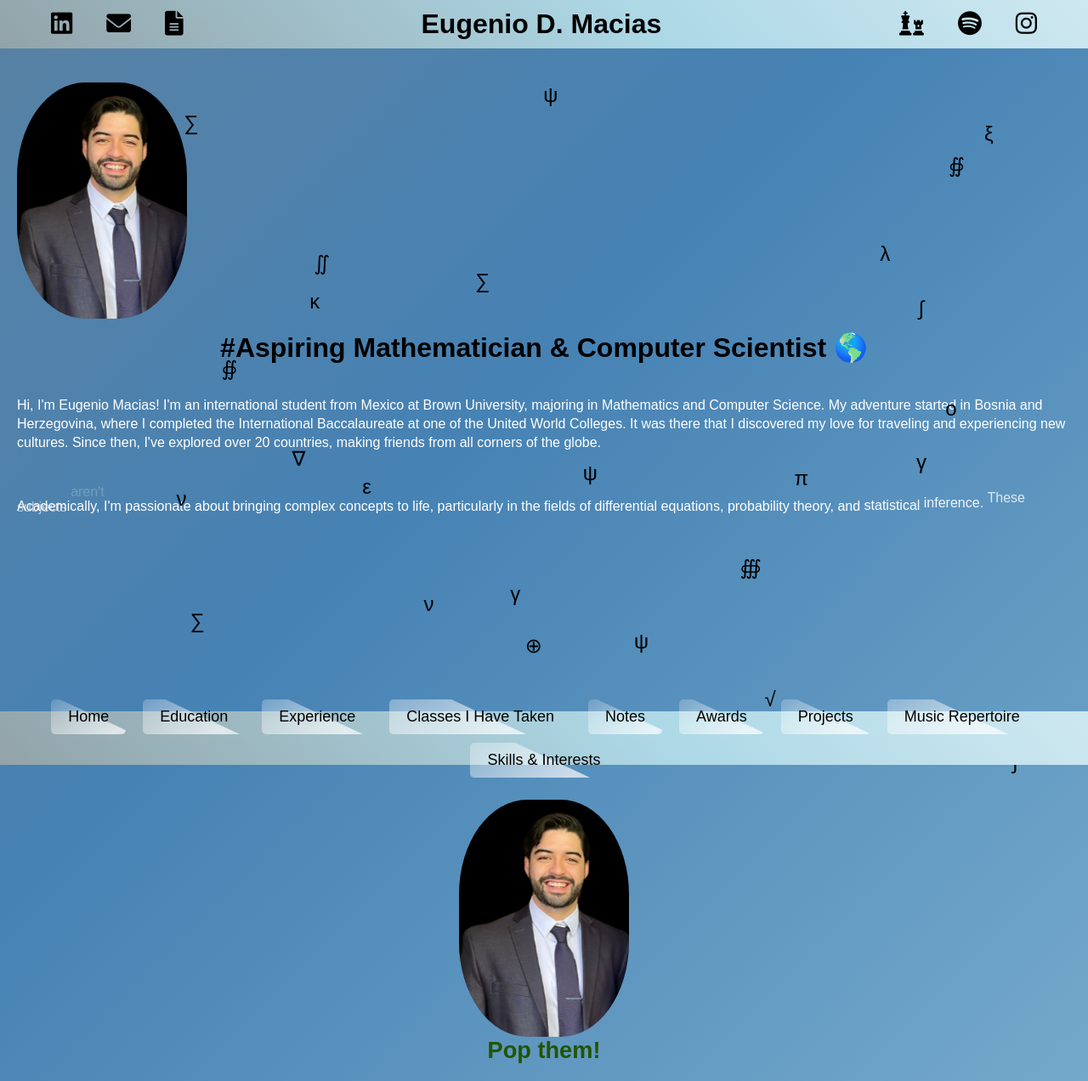
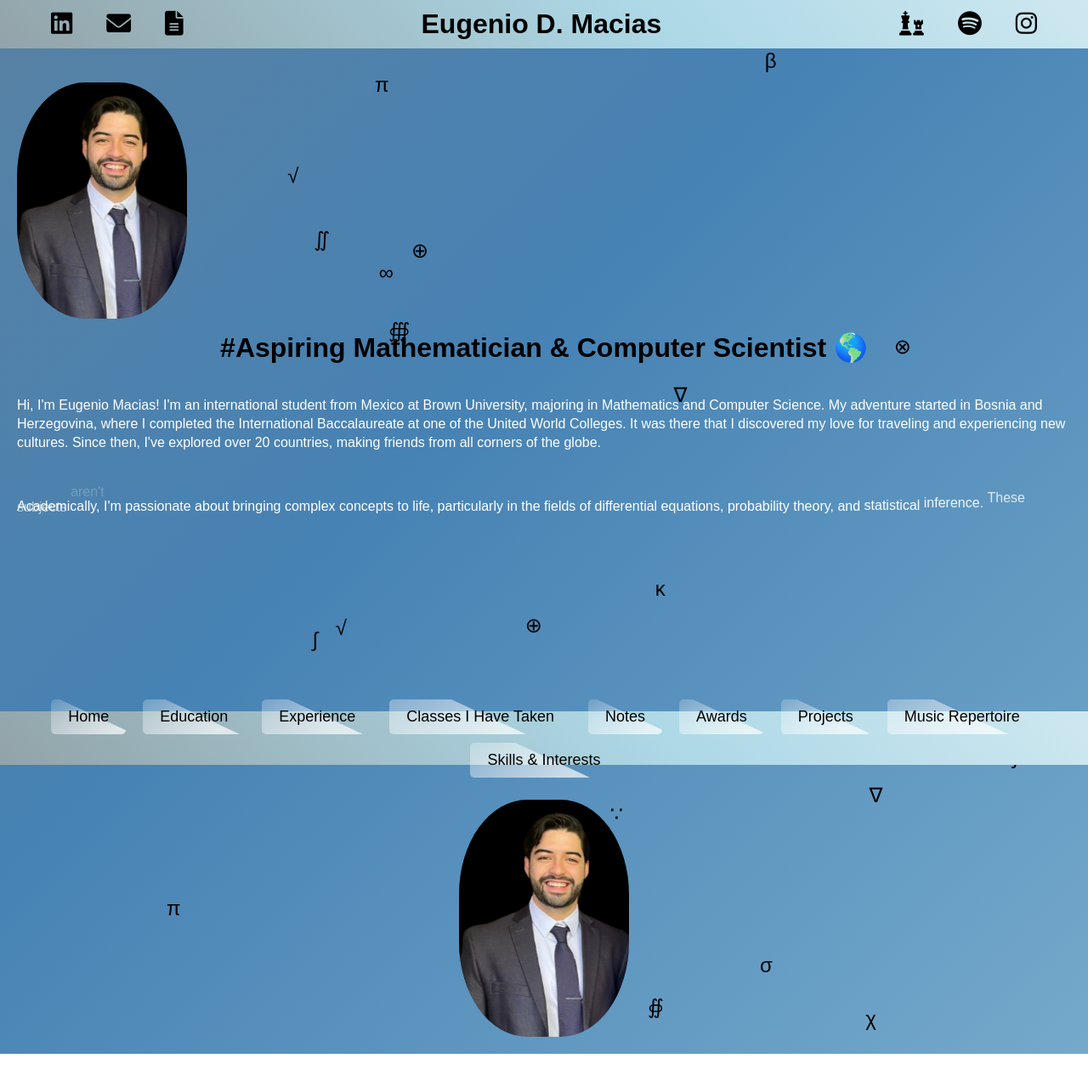
Before and after one commit to xXElGenio0203Xx/eugenio-macias.github.io, a Jekyll site: the page built from index.md, in a window 1280 px wide. Shown: the whole page at 85% size. Built offline with Jekyll 4.4.1, drawn with Linux system fonts in a browser that asks for light colours; some web fonts are replaced; after the commit the page ends 1240 px from its top, so only the background shows below that; part of the change alters nothing that is shown.

Commit message:
Update default.html

```diff
--- a/_layouts/default.html
+++ b/_layouts/default.html
@@ -9,6 +9,7 @@
   <script src="https://cdnjs.cloudflare.com/ajax/libs/jquery/3.6.0/jquery.min.js"></script>
 </head>
 <body>
+  <div id="page-transition" class="page-transition"></div>
   <header>
     <div class="header-links-left">
       <a href="https://www.linkedin.com/in/eugenio-macias/" target="_blank" title="LinkedIn"><i class="fab fa-linkedin"></i></a>
@@ -26,9 +27,6 @@
     {{ content }}
     {% if page.title == "Home" %}
     <img src="/assets/images/gportfolio_profile_picture.png" alt="Profile Picture" class="profile-pic center">
-    <div class="center">
-        <h2>Pop them!</h2>
-    </div>
     <div id="math-symbols-container"></div>
     {% endif %}
   </main>
@@ -49,6 +47,15 @@
   <script>
     $(document).ready(function() {
       $('#content').addClass('visible');
+
+      $('nav ul li a, .header-links-left a, .header-links-right a, footer ul li a').click(function(e) {
+        e.preventDefault();
+        var link = $(this).attr('href');
+        $('#page-transition').addClass('page-transition-active');
+        setTimeout(function() {
+          window.location.href = link;
+        }, 1000); // Adjust the timing to match the CSS transition duration
+      });
 
       // Apply the falling animation to text
       function animateText() {
@@ -93,54 +100,36 @@
           symbol.on('mouseenter', function() {
             $(this).css('opacity', '0');
             setTimeout(() => $(this).remove(), 500);
+            setTimeout(createSymbol, 500);
           });
 
           // Add movement animation
-          const pathType = Math.floor(Math.random() * 8);
+          const pathType = Math.floor(Math.random() * 6);
           let pathFunction;
-          let direction = 1;
-          let amplitude = Math.random() * 20 + 10; // Random amplitude between 10 and 30
-          let period = Math.random() * 0.5 + 0.5; // Random period between 0.5 and 1
-
           switch (pathType) {
             case 0:
-              pathFunction = x => amplitude * Math.sin(x / period); // sine wave
+              pathFunction = x => Math.sin(x / 10) * 10; // sine wave
               break;
             case 1:
-              pathFunction = x => amplitude * Math.cos(x / period); // cosine wave
+              pathFunction = x => Math.cos(x / 10) * 10; // cosine wave
               break;
             case 2:
-              pathFunction = x => amplitude * Math.sin(x / period); // sine wave
-              direction = -1;
+              pathFunction = x => Math.pow(x / 10, 2); // x^2
               break;
             case 3:
-              pathFunction = x => amplitude * Math.cos(x / period); // cosine wave
-              direction = -1;
+              pathFunction = x => -Math.pow(x / 10, 2); // x^-2
               break;
             case 4:
-              pathFunction = x => amplitude * Math.sin(x / (period * 2)); // sine wave, longer period
+              pathFunction = x => Math.pow(x / 10, 3); // x^3
               break;
             case 5:
-              pathFunction = x => amplitude * Math.cos(x / (period * 2)); // cosine wave, longer period
-              break;
-            case 6:
-              pathFunction = x => amplitude * Math.sin(x / (period * 2)); // sine wave, longer period
-              direction = -1;
-              break;
-            case 7:
-              pathFunction = x => amplitude * Math.cos(x / (period * 2)); // cosine wave, longer period
-              direction = -1;
+              pathFunction = x => -Math.pow(x / 10, 3); // x^-3
               break;
           }
 
           function moveSymbol(timestamp) {
             const elapsed = timestamp / 1000;
-            const x = elapsed * direction * 20;
-            const y = pathFunction(x);
-            symbol.css('transform', `translate(${x}px, ${y}px)`);
-            if (symbol.position().left > $(window).width() || symbol.position().top > $(window).height() || symbol.position().left < 0 || symbol.position().top < 0) {
-              symbol.remove();
-            }
+            symbol.css('transform', `translate(${elapsed * 20}px, ${pathFunction(elapsed * 20)}px)`);
             requestAnimationFrame(moveSymbol);
           }
 
@@ -149,7 +138,7 @@
           container.append(symbol);
         }
 
-        for (let i = 0; i < 40; i++) {
+        for (let i = 0; i < 30; i++) {
           createSymbol();
         }
       }
```
